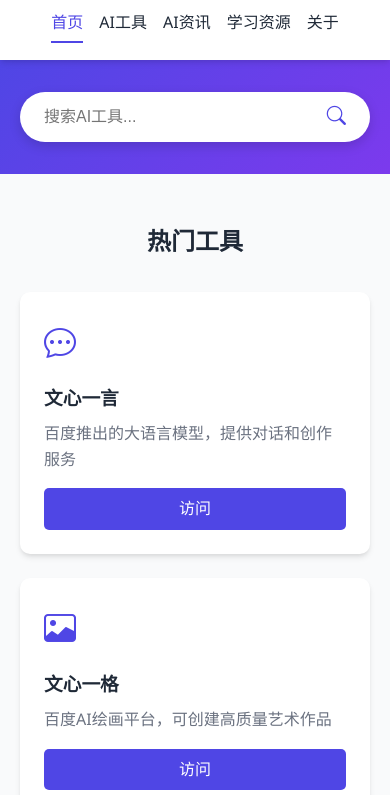
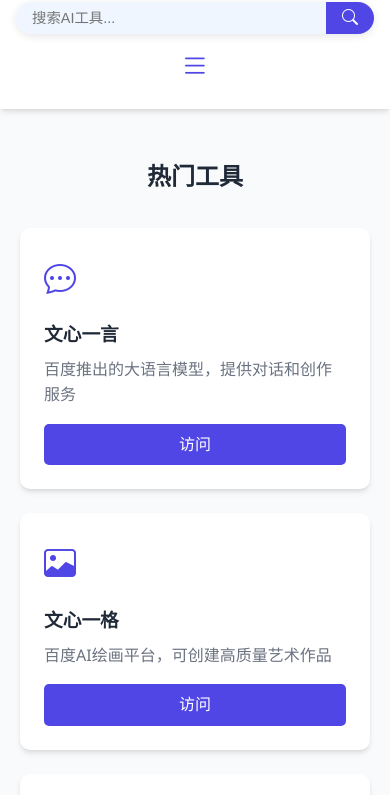
Before and after one commit to chenlixin06/8rai, a plain HTML site: page index.html in a window 390 px wide. Shown: the part 99-894 px from the top of the page. Drawn offline with nearby package versions, Linux system fonts and the light colour scheme.

Commit message:
搜索更新

```diff
--- a/css/style.css
+++ b/css/style.css
@@ -60,6 +60,13 @@
 .logo {
   display: flex;
   align-items: center;
+}
+
+.logo-link {
+  display: flex;
+  align-items: center;
+  text-decoration: none;
+  color: inherit;
 }
 
 .logo-container {
@@ -170,6 +177,40 @@
   font-size: 0.9rem;
 }
 
+/* 头部右侧区域 */
+.header-right {
+  display: flex;
+  align-items: center;
+}
+
+/* 搜索框样式 */
+.search-box {
+  display: flex;
+  overflow: hidden;
+  border-radius: 50px;
+  box-shadow: 0 2px 8px rgba(0, 0, 0, 0.1);
+  margin-right: 20px;
+  width: 300px;
+}
+
+.search-box input {
+  flex: 1;
+  padding: 0.5rem 1rem;
+  border: none;
+  outline: none;
+  font-size: 0.9rem;
+  background-color: var(--hover-color);
+}
+
+.search-box button {
+  background-color: var(--primary-color);
+  border: none;
+  padding: 0 1rem;
+  cursor: pointer;
+  font-size: 1rem;
+  color: white;
+}
+
 nav ul {
   display: flex;
   list-style: none;
@@ -200,39 +241,6 @@
   width: 100%;
   height: 2px;
   background-color: var(--primary-color);
-}
-
-/* 搜索部分 */
-.search-section {
-  padding: 2rem 0;
-  background: linear-gradient(135deg, var(--primary-color), var(--secondary-color));
-  color: white;
-}
-
-.search-box {
-  max-width: 600px;
-  margin: 0 auto;
-  display: flex;
-  overflow: hidden;
-  border-radius: 50px;
-  box-shadow: 0 4px 12px rgba(0, 0, 0, 0.15);
-}
-
-.search-box input {
-  flex: 1;
-  padding: 1rem 1.5rem;
-  border: none;
-  outline: none;
-  font-size: 1rem;
-}
-
-.search-box button {
-  background-color: white;
-  border: none;
-  padding: 0 1.5rem;
-  cursor: pointer;
-  font-size: 1.2rem;
-  color: var(--primary-color);
 }
 
 /* 工具卡片通用样式 */
@@ -466,27 +474,51 @@
   gap: 2.5rem;
 }
 
-.brand-story, .brand-values, .brand-slogan {
+.brand-story {
+  background-color: var(--card-color);
+  border-radius: 10px;
+  padding: 2rem;
+  box-shadow: var(--shadow);
+  width: 100%;
+}
+
+.brand-story h3 {
+  margin-bottom: 1.2rem;
+  color: var(--primary-color);
+  font-size: 1.5rem;
+  text-align: center;
+}
+
+.brand-story p {
+  margin-bottom: 1.5rem;
+  line-height: 1.7;
+  text-align: center;
+  max-width: 800px;
+  margin-left: auto;
+  margin-right: auto;
+}
+
+.brand-values, .brand-slogan {
   background-color: var(--card-color);
   border-radius: 10px;
   padding: 2rem;
   box-shadow: var(--shadow);
 }
 
-.brand-story h3, .brand-values h3, .brand-slogan h3 {
+.brand-values h3, .brand-slogan h3 {
   margin-bottom: 1.2rem;
   color: var(--primary-color);
   font-size: 1.5rem;
 }
 
-.brand-story p, .brand-values p {
+.brand-values p, .brand-slogan p {
   margin-bottom: 1.5rem;
   line-height: 1.7;
 }
 
 .brand-pillars {
   display: grid;
-  grid-template-columns: repeat(auto-fill, minmax(150px, 1fr));
+  grid-template-columns: repeat(4, 1fr);
   gap: 1.5rem;
   margin-top: 2rem;
 }
@@ -686,15 +718,44 @@
   font-size: 0.9rem;
 }
 
-/* 响应式调整 */
+/* 响应式设计 */
+@media (max-width: 1024px) {
+  .header-right {
+    flex-direction: column;
+    align-items: flex-end;
+  }
+
+  .search-box {
+    margin-bottom: 10px;
+  }
+
+  .brand-pillars {
+    grid-template-columns: repeat(4, 1fr);
+  }
+}
+
 @media (max-width: 768px) {
   header .container {
     flex-direction: column;
     padding: 1rem;
   }
 
+  .logo {
+    margin-bottom: 1rem;
+  }
+
+  .header-right {
+    width: 100%;
+    align-items: center;
+  }
+
+  .search-box {
+    width: 100%;
+    margin-right: 0;
+    margin-bottom: 1rem;
+  }
+
   nav ul {
-    margin-top: 1rem;
     flex-wrap: wrap;
     justify-content: center;
   }
@@ -710,6 +771,18 @@
   .footer-content {
     grid-template-columns: 1fr;
   }
+
+  .brand-pillars {
+    grid-template-columns: repeat(2, 1fr);
+  }
+
+  .about-content {
+    grid-template-columns: 1fr;
+  }
+
+  .brand-story {
+    grid-column: 1;
+  }
 }
 
 @media (max-width: 480px) {
@@ -720,4 +793,74 @@
   .category-section h3 {
     font-size: 1.2rem;
   }
+
+  .brand-pillars {
+    grid-template-columns: repeat(2, 1fr);
+    gap: 1rem;
+  }
+
+  .pillar {
+    padding: 1rem;
+  }
+
+  .pillar i {
+    font-size: 1.5rem;
+  }
 }
+
+/* 移动导航按钮 */
+.mobile-menu-toggle {
+  display: none;
+  background: transparent;
+  border: none;
+  font-size: 1.8rem;
+  color: var(--primary-color);
+  cursor: pointer;
+  margin-bottom: 10px;
+}
+
+@media (max-width: 768px) {
+  .mobile-menu-toggle {
+    display: block;
+  }
+
+  nav {
+    width: 100%;
+    height: 0;
+    overflow: hidden;
+    transition: height 0.3s ease;
+  }
+
+  nav.active {
+    height: auto;
+  }
+
+  header .container {
+    flex-direction: column;
+    padding: 1rem;
+  }
+
+  .logo {
+    margin-bottom: 1rem;
+  }
+
+  .header-right {
+    width: 100%;
+    align-items: center;
+  }
+
+  .search-box {
+    width: 100%;
+    margin-right: 0;
+    margin-bottom: 1rem;
+  }
+
+  nav ul {
+    flex-direction: column;
+    text-align: center;
+  }
+
+  nav ul li {
+    margin: 0.5rem 0;
+  }
+}
--- a/index.html
+++ b/index.html
@@ -11,6 +11,7 @@
     <header>
         <div class="container">
             <div class="logo">
+                <a href="#" class="logo-link">
                     <div class="logo-container">
                         <div class="logo-8r">
                             <div class="digit-8">8</div>
@@ -27,10 +28,15 @@
                         <h1>AI导航</h1>
                         <p>精选人工智能工具集合</p>
                     </div>
+                </a>
+            </div>
+            <div class="header-right">
+                <div class="search-box">
+                    <input type="text" placeholder="搜索AI工具...">
+                    <button><i class="bi bi-search"></i></button>
                 </div>
                 <nav>
                     <ul>
-                    <li><a href="#" class="active">首页</a></li>
                         <li><a href="#ai-tools">AI工具</a></li>
                         <li><a href="#ai-news">AI资讯</a></li>
                         <li><a href="#ai-learning">学习资源</a></li>
@@ -38,16 +44,8 @@
                     </ul>
                 </nav>
             </div>
+        </div>
     </header>
-
-    <section class="search-section">
-        <div class="container">
-            <div class="search-box">
-                <input type="text" placeholder="搜索AI工具...">
-                <button><i class="bi bi-search"></i></button>
-            </div>
-        </div>
-    </section>
 
     <section class="popular-tools">
         <div class="container">
@@ -345,7 +343,6 @@
                 <div class="footer-links">
                     <h3>快速链接</h3>
                     <ul>
-                        <li><a href="#">首页</a></li>
                         <li><a href="#ai-tools">AI工具</a></li>
                         <li><a href="#ai-news">AI资讯</a></li>
                         <li><a href="#ai-learning">学习资源</a></li>
--- a/js/script.js
+++ b/js/script.js
@@ -1,7 +1,7 @@
 document.addEventListener('DOMContentLoaded', function() {
-    // 获取搜索框元素
-    const searchInput = document.querySelector('.search-box input');
-    const searchButton = document.querySelector('.search-box button');
+    // 获取搜索框元素 - 从新位置获取
+    const searchInput = document.querySelector('.header-right .search-box input');
+    const searchButton = document.querySelector('.header-right .search-box button');
 
     // 获取所有工具卡片
     const allTools = document.querySelectorAll('.tool-card');
@@ -68,6 +68,33 @@
         });
     });
 
+    // 添加响应式导航菜单功能
+    const setupMobileNav = () => {
+        if (window.innerWidth <= 768) {
+            // 如果在移动设备上，可以添加一个汉堡菜单按钮
+            if (!document.querySelector('.mobile-menu-toggle')) {
+                const mobileMenuToggle = document.createElement('button');
+                mobileMenuToggle.className = 'mobile-menu-toggle';
+                mobileMenuToggle.innerHTML = '<i class="bi bi-list"></i>';
+
+                const headerRight = document.querySelector('.header-right');
+                const nav = document.querySelector('nav');
+
+                headerRight.insertBefore(mobileMenuToggle, nav);
+
+                mobileMenuToggle.addEventListener('click', () => {
+                    nav.classList.toggle('active');
+                });
+            }
+        }
+    };
+
+    // 初始化响应式导航
+    setupMobileNav();
+
+    // 窗口大小改变时重新设置
+    window.addEventListener('resize', setupMobileNav);
+
     // 滚动监听，更新导航高亮
     function onScroll() {
         // 获取所有内容板块
@@ -76,7 +103,13 @@
         // 获取当前滚动位置
         let scrollPosition = window.scrollY + 100; // 添加偏移量以提前高亮
 
+        // 默认移除所有链接的active类
+        navLinks.forEach(link => {
+            link.classList.remove('active');
+        });
+
         // 检查每个板块的位置
+        let foundActive = false;
         sections.forEach(section => {
             const sectionTop = section.offsetTop;
             const sectionHeight = section.offsetHeight;
@@ -84,30 +117,38 @@
 
             // 如果当前滚动位置在这个板块内
             if (scrollPosition >= sectionTop && scrollPosition < sectionTop + sectionHeight) {
-                // 移除所有导航链接的active类
-                navLinks.forEach(link => {
-                    link.classList.remove('active');
-                });
-
                 // 给对应导航链接添加active类
                 const correspondingLink = document.querySelector(`nav ul li a[href="#${sectionId}"]`);
                 if (correspondingLink) {
                     correspondingLink.classList.add('active');
+                    foundActive = true;
                 }
             }
         });
 
-        // 如果滚动到顶部，则激活首页链接
-        if (scrollPosition < 300) {
-            navLinks.forEach(link => {
-                link.classList.remove('active');
-            });
-            document.querySelector('nav ul li a[href="#"]').classList.add('active');
-        }
+        // 如果滚动到顶部或没有找到活动的板块，不需要高亮任何导航项
+        // 因为首页选项已被移除
     }
 
     // 添加滚动事件监听
     window.addEventListener('scroll', onScroll);
+
+    // 给logo链接添加点击事件
+    const logoLink = document.querySelector('.logo-link');
+    if (logoLink) {
+        logoLink.addEventListener('click', function(e) {
+            e.preventDefault();
+            window.scrollTo({
+                top: 0,
+                behavior: 'smooth'
+            });
+
+            // 移除所有链接的active类
+            navLinks.forEach(link => {
+                link.classList.remove('active');
+            });
+        });
+    }
 
     // 初始化时执行一次滚动监听
     onScroll();
```
Lines whose indentation alone changed are shown as unchanged.
